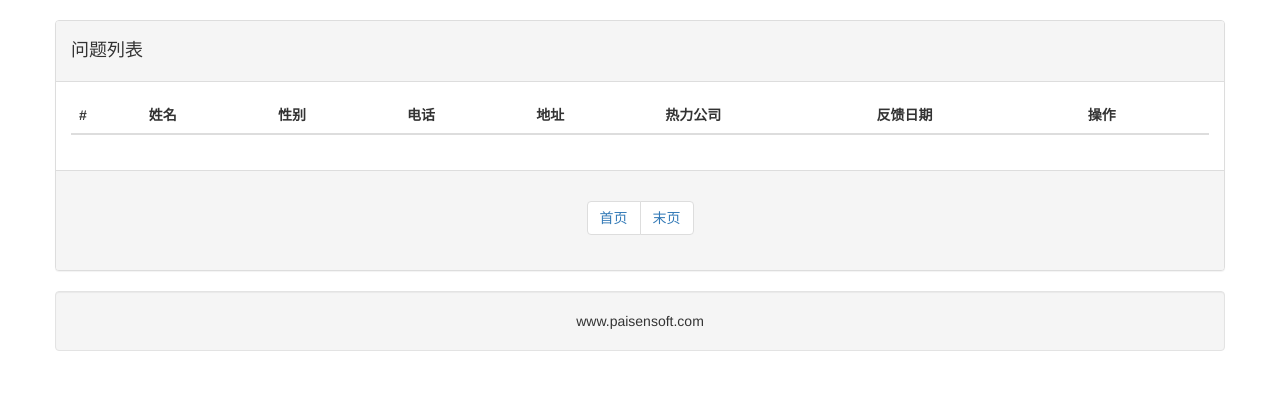
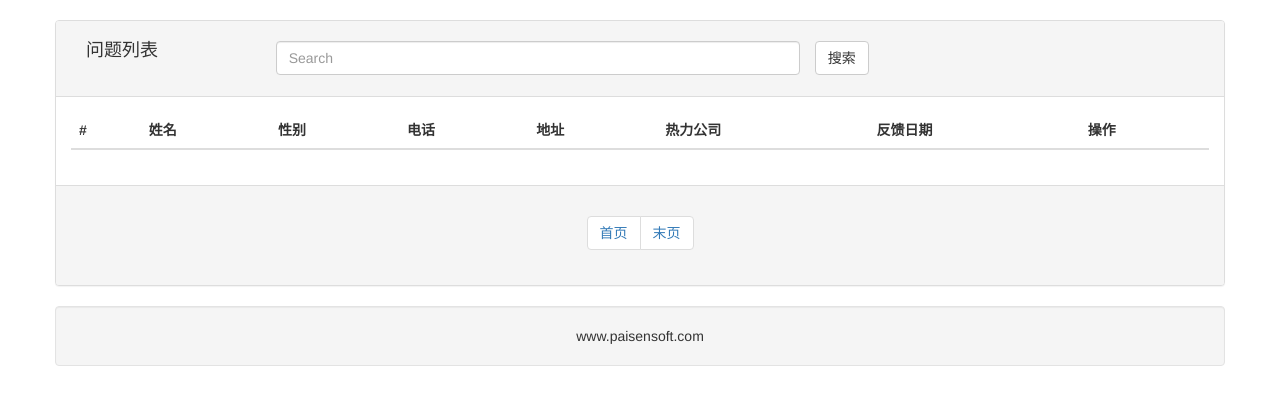
Before and after one commit to haojieorg/feedback, a Flask app: template templates/feedback_list.html in a window 1280 px wide. Shown: the part 52-457 px from the top of the page. Run offline with Flask 2, Linux system fonts and the light colour scheme; the template is opened without the code that fills it, so the values that code supplies are empty; parts of the project's set-up code (start-up, migrations or seed data) failed here and were passed over; some libraries are stand-ins or nearby versions.

Commit message:
加搜索框

```diff
--- a/templates/feedback_list.html
+++ b/templates/feedback_list.html
@@ -4,10 +4,17 @@
     <div class="row">
     <div class="panel panel-default">
     <div class="panel-heading">
-        <h4>问题列表</h4>
+
+            <div class="col-md-2"><h4>问题列表</h4></div>
+        <form class="panel-heading" role="search" method="get">
+                    <div class="form-group col-md-6">
+                        <input type="text" name="kw" class="form-control" placeholder="Search">
+                    </div>
+                    <button type="submit" class="btn btn-default">搜索</button>
+                </form>
     </div>
         <div class="panel-body">
-            <table class="table table-hover">
+            <table class="table table-hover " >
                 <thead>
                 <tr>
                     <th>#</th>
```
